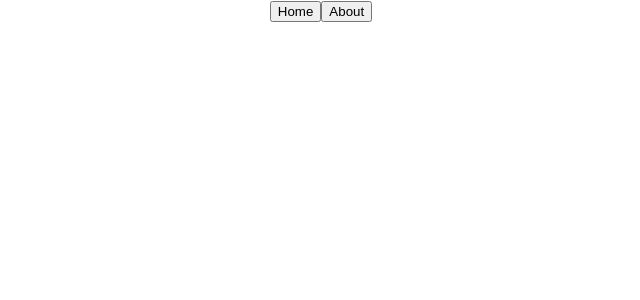
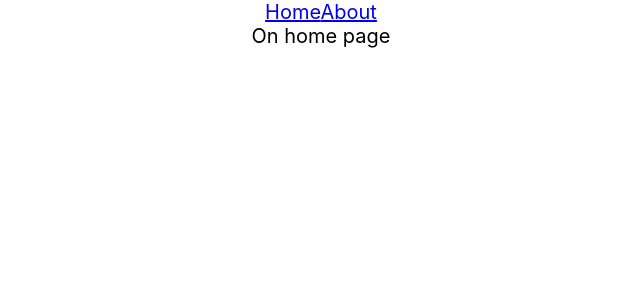
Before and after one commit to tyler-jurczyk-2020/lpp_website, a React (Create React App) app: page / in a window 1280 px wide. Shown: the top 300 px of the page, without its empty margins (319-959 px from the left). Built offline with nearby package versions, Linux system fonts and the light colour scheme.

Commit message:
Implemented basic routing

```diff
--- a/package.json
+++ b/package.json
@@ -8,6 +8,7 @@
     "@testing-library/user-event": "^13.5.0",
     "react": "^18.3.1",
     "react-dom": "^18.3.1",
+    "react-router-dom": "^6.23.1",
     "react-scripts": "5.0.1",
     "web-vitals": "^2.1.4"
   },
--- a/src/App.css
+++ b/src/App.css
@@ -28,8 +28,8 @@
   color: #61dafb;
 }
 
-.Navbar {
-
+.Navbar, .About, .Home {
+    font-size: 20px;
 }
 
 @keyframes App-logo-spin {
--- a/src/App.js
+++ b/src/App.js
@@ -1,10 +1,17 @@
 import './App.css';
 import Navbar from './components/Navbar.js'
+import Home from './pages/Home.js'
+import About from './pages/About.js'
+import { Routes, Route, Outlet } from 'react-router-dom';
 
 function App() {
   return (
     <div className="App">
         <Navbar/>
+        <Routes>
+            <Route path="/" element={<Home/>}/>
+            <Route path="/about" element={<About/>}/>
+        </Routes>
     </div>
   );
 }
--- a/src/components/Navbar.js
+++ b/src/components/Navbar.js
@@ -1,10 +1,11 @@
-import About from '../pages/About.js'
+import { Link, Outlet } from "react-router-dom";
 
 function Navbar() {
     return(
-        <div>
-            <button>Home</button>
-            <button>About</button>
+        <div className='Navbar'>
+            <Link to='/'>Home</Link>
+            <Link to='/about'>About</Link>
+            <Outlet/>
         </div>
     );
 }
--- a/src/index.js
+++ b/src/index.js
@@ -3,11 +3,14 @@ import ReactDOM from 'react-dom/client';
 import './index.css';
 import App from './App';
 import reportWebVitals from './reportWebVitals';
+import { BrowserRouter } from 'react-router-dom';
 
 const root = ReactDOM.createRoot(document.getElementById('root'));
 root.render(
   <React.StrictMode>
-    <App />
+    <BrowserRouter>
+        <App />
+    </BrowserRouter>
   </React.StrictMode>
 );
 
--- a/src/pages/About.js
+++ b/src/pages/About.js
@@ -3,7 +3,7 @@ import Navbar from '../components/Navbar.js'
 function About() {
     return(
         <div className="About">
-            <Navbar/>
+            On the about page
         </div>
     );
 }
--- /dev/null
+++ b/src/pages/Home.js
@@ -0,0 +1,9 @@
+function Home(){
+    return(
+        <div className="Home">
+            On home page
+        </div>
+    )
+}
+
+export default Home
```
Also changed, not shown: 1 other file (tests, documents, lock files or other folders).
